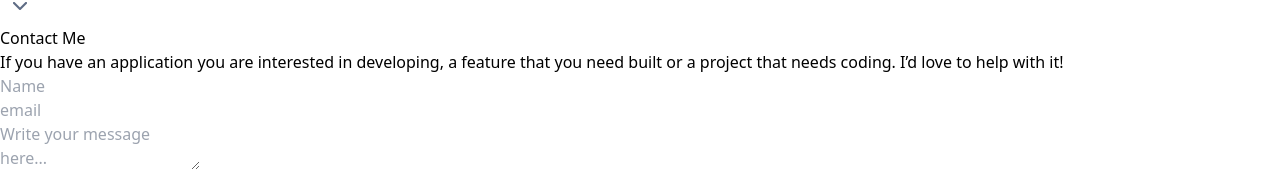
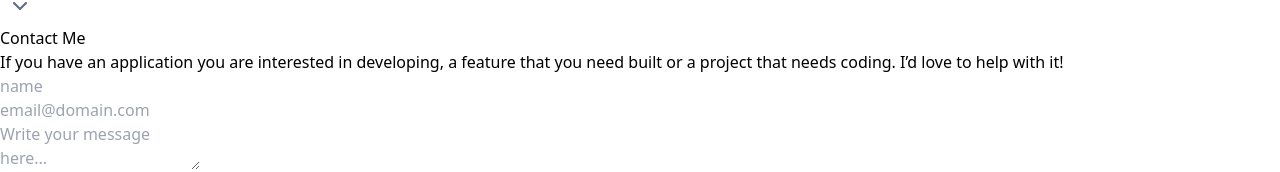
Before and after one commit to Diegogagan2587/Diegogagan2587.github.io, a React (Vite) app: page / in a window 1280 px wide. Shown: the part 8723-8895 px from the top of the page. Built offline with nearby package versions, Linux system fonts and the light colour scheme.

Commit message:
Add validations

```diff
--- a/src/sections/ContactForm.jsx
+++ b/src/sections/ContactForm.jsx
@@ -15,15 +15,15 @@ const ContactForm = () => {
           that you need built or a project that needs coding. I’d love to help
           with it!
         </p>
-        <form className='flex flex-col gap-5'>
+        <form action="https://formspree.io/f/mbjewygq" method="POST" className='flex flex-col gap-5'>
           <div className="form-group">
             <label htmlFor="name">
-              <input type="text" id="name" name="name" placeholder="Name" className='w-full rounded-lg p-2'/>
+              <input type="text" id="name" name="name" placeholder="name" maxLength="30" required className='w-full rounded-lg p-2'/>
             </label>
           </div>
           <div className="form-group">
             <label htmlFor="email">
-              <input type="email" id="email" name="email" placeholder="email" className='w-full rounded-lg p-2'/>
+              <input type="email" id="email" name="email" placeholder="email@domain.com" required className='w-full rounded-lg p-2'/>
             </label>
           </div>
           <div className="form-group">
@@ -32,6 +32,8 @@ const ContactForm = () => {
                 id="message"
                 name="message"
                 placeholder="Write your message here..."
+                maxLength="500"
+                required
                 className='w-full rounded-lg p-2 h-36'
               />
             </label>
```
